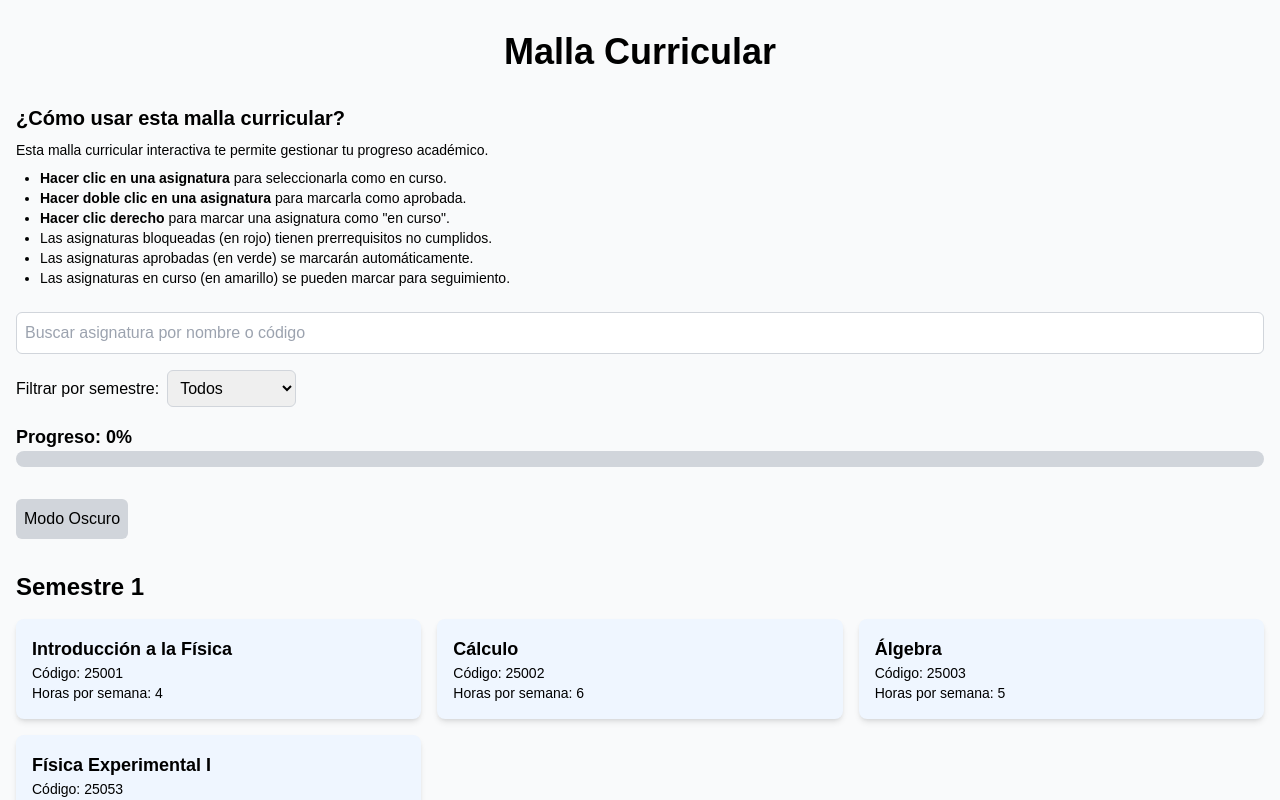
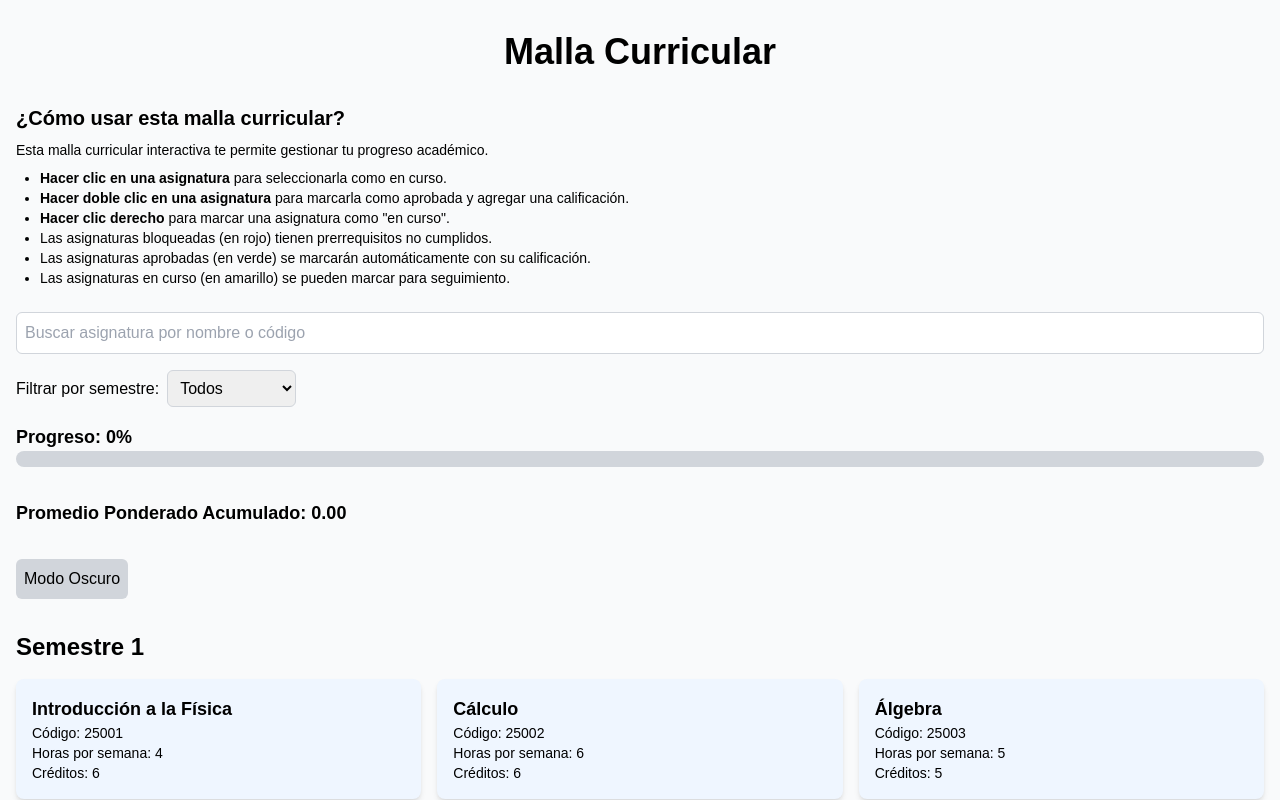
Before and after one commit to Raisuky/ingefis-malla2, a Next.js app: page / in a window 1280 px wide. Shown: the top 800 px of the page. Built offline with nearby package versions, Linux system fonts and the light colour scheme.

Commit message:
Added califcations
I have added the option (almost a must) of puting your calification in the approved subjects. Also added a credit system to calculate the Promedio Ponderado Acumulado (PPA).

```diff
--- a/components/Component.tsx
+++ b/components/Component.tsx
@@ -1,6 +1,11 @@
 'use client';
 
 import React, { useEffect, useState } from 'react';
+
+// Declaración de las constantes de localStorage
+const LOCAL_STORAGE_KEY = 'approvedSubjects'; // Llave para asignaturas aprobadas
+const LOCAL_STORAGE_KEY_IN_PROGRESS = 'inProgressSubjects'; // Llave para asignaturas en curso
+const LOCAL_STORAGE_GRADES_KEY = 'grades'; // Llave para calificaciones
 
 interface Subject {
   code: string;
@@ -9,96 +14,106 @@ interface Subject {
   description: string;
   prerequisites?: string[];
   hours: number;
+  credits: number;
 }
 
-// Definición de las asignaturas (como antes)
 const subjects: Subject[] = [
-  { code: "25001", name: "Introducción a la Física", semester: 1, description: "Fundamentos básicos de la física", prerequisites: [], hours: 4 }, // Anual
-  { code: "25002", name: "Cálculo", semester: 1, description: "Cálculo básico e integral", prerequisites: [], hours: 6 }, // Anual
-  { code: "25003", name: "Álgebra", semester: 1, description: "Estructuras algebraicas fundamentales", prerequisites: [], hours: 5 }, // Anual
-  { code: "25053", name: "Física Experimental I", semester: 1, description: "Laboratorio introductorio de física", prerequisites: [], hours: 4 }, // Anual
-  { code: "25007", name: "Electromagnetismo I", semester: 3, description: "Conceptos fundamentales del electromagnetismo", prerequisites: ["25001"], hours: 5 },
-  { code: "25008", name: "Cálculo Avanzado", semester: 3, description: "Conceptos avanzados de cálculo", prerequisites: ["25002"], hours: 6 },
-  { code: "25010", name: "Ecuaciones Diferenciales", semester: 3, description: "Métodos de resolución de ecuaciones diferenciales", prerequisites: ["25002", "25003"], hours: 5 },
-  { code: "25012", name: "Electromagnetismo II", semester: 4, description: "Conceptos avanzados de electromagnetismo", prerequisites: ["25007", "25008"], hours: 5 },
-  { code: "25013", name: "Métodos Matemáticos para la Física I", semester: 4, description: "Métodos matemáticos aplicados a la física", prerequisites: ["25008", "25010"], hours: 4 },
-  { code: "25014", name: "Electrónica", semester: 4, description: "Introducción a la electrónica", prerequisites: ["25007"], hours: 4 },
-  { code: "25015", name: "Mecánica Clásica", semester: 4, description: "Dinámica integral, mecánica lagrangiana y hamiltoniana", prerequisites: ["25001"], hours: 6 },
-  { code: "25016", name: "Óptica", semester: 5, description: "Fundamentos de la óptica", prerequisites: ["25012"], hours: 4 },
-  { code: "25017", name: "Métodos Matemáticos para la Física II", semester: 5, description: "Métodos avanzados matemáticos", prerequisites: ["25013"], hours: 4 },
-  { code: "25018", name: "Termodinámica", semester: 5, description: "Conceptos fundamentales de termodinámica", prerequisites: ["25002"], hours: 4 },
-  { code: "25021", name: "Física Moderna", semester: 6, description: "Conceptos modernos en física", prerequisites: ["25012"], hours: 4 },
-  { code: "25022", name: "Mecánica de Fluidos", semester: 6, description: "Principios básicos de la mecánica de fluidos", prerequisites: ["25012"], hours: 4 },
-  { code: "25026", name: "Mecánica Cuántica", semester: 7, description: "Fundamentos de la mecánica cuántica", prerequisites: ["25012"], hours: 5 },
-  { code: "25027", name: "Mecánica Estadística", semester: 7, description: "Introducción a la mecánica estadística", prerequisites: ["25012"], hours: 5 },
-  { code: "25028", name: "Cálculo Numérico", semester: 7, description: "Métodos numéricos aplicados", prerequisites: ["25010"], hours: 4 },
-  { code: "25031", name: "Física del Sólido", semester: 8, description: "Fundamentos de la física del estado sólido", prerequisites: ["25026"], hours: 5 },
-  { code: "25032", name: "Laboratorio Avanzado", semester: 8, description: "Laboratorio avanzado en física", prerequisites: ["25023"], hours: 6 },
-  { code: "25033", name: "Espectroscopia Moderna", semester: 8, description: "Introducción a la espectroscopia moderna", prerequisites: ["25026"], hours: 4 },
-  { code: "25034", name: "Electivo I", semester: 8, description: "Asignatura electiva", prerequisites: [], hours: 3 },
-  { code: "25035", name: "Electivo II", semester: 9, description: "Asignatura electiva", prerequisites: [], hours: 3 },
-  { code: "25036", name: "Desarrollo Social de Chile", semester: 9, description: "Historia del desarrollo social en Chile", prerequisites: [], hours: 3 },
-  { code: "25037", name: "Teoría Económica", semester: 9, description: "Fundamentos de la teoría económica", prerequisites: [], hours: 4 },
-  { code: "25038", name: "Taller de Desarrollo Personal", semester: 9, description: "Desarrollo personal y profesional", prerequisites: [], hours: 2 },
-  { code: "25042", name: "Administración de Empresas", semester: 10, description: "Introducción a la administración de empresas", prerequisites: [], hours: 4 },
-  { code: "25043", name: "Ingeniería Económica y Evaluación de Proyectos", semester: 10, description: "Evaluación económica y de proyectos", prerequisites: [], hours: 4 },
-  { code: "25044", name: "Taller de Relaciones Interpersonales", semester: 10, description: "Desarrollo de habilidades interpersonales", prerequisites: [], hours: 2 },
-  { code: "25048", name: "Teoría de Sistemas", semester: 11, description: "Fundamentos de la teoría de sistemas", prerequisites: [], hours: 5 },
-  { code: "25049", name: "Teoría de Proyectos", semester: 11, description: "Teoría y gestión de proyectos", prerequisites: [], hours: 5 },
-  { code: "25050", name: "Trabajo de Titulación", semester: 12, description: "Proyecto final de titulación", prerequisites: [], hours: 10 },
-  { code: "25051", name: "Práctica Profesional", semester: 12, description: "Práctica profesional obligatoria", prerequisites: [], hours: 0 },
+  { code: "25001", name: "Introducción a la Física", semester: 1, description: "Fundamentos básicos de la física", prerequisites: [], hours: 4, credits: 6 }, // Anual
+  { code: "25002", name: "Cálculo", semester: 1, description: "Cálculo básico e integral", prerequisites: [], hours: 6, credits: 6 }, // Anual
+  { code: "25003", name: "Álgebra", semester: 1, description: "Estructuras algebraicas fundamentales", prerequisites: [], hours: 5, credits: 5 }, // Anual
+  { code: "25053", name: "Física Experimental I", semester: 1, description: "Laboratorio introductorio de física", prerequisites: [], hours: 4, credits: 4 }, // Anual
+  { code: "25007", name: "Electromagnetismo I", semester: 3, description: "Conceptos fundamentales del electromagnetismo", prerequisites: ["25001"], hours: 5, credits: 5 },
+  { code: "25008", name: "Cálculo Avanzado", semester: 3, description: "Conceptos avanzados de cálculo", prerequisites: ["25002"], hours: 6, credits: 6 },
+  { code: "25010", name: "Ecuaciones Diferenciales", semester: 3, description: "Métodos de resolución de ecuaciones diferenciales", prerequisites: ["25002", "25003"], hours: 5, credits: 5 },
+  { code: "25012", name: "Electromagnetismo II", semester: 4, description: "Conceptos avanzados de electromagnetismo", prerequisites: ["25007", "25008"], hours: 5, credits: 5 },
+  { code: "25013", name: "Métodos Matemáticos para la Física I", semester: 4, description: "Métodos matemáticos aplicados a la física", prerequisites: ["25008", "25010"], hours: 4, credits: 4 },
+  { code: "25014", name: "Electrónica", semester: 4, description: "Introducción a la electrónica", prerequisites: ["25007"], hours: 4, credits: 4 },
+  { code: "25015", name: "Mecánica Clásica", semester: 4, description: "Dinámica integral, mecánica lagrangiana y hamiltoniana", prerequisites: ["25001"], hours: 6, credits: 6 },
+  { code: "25016", name: "Óptica", semester: 5, description: "Fundamentos de la óptica", prerequisites: ["25012"], hours: 4, credits: 4 },
+  { code: "25017", name: "Métodos Matemáticos para la Física II", semester: 5, description: "Métodos avanzados matemáticos", prerequisites: ["25013"], hours: 4, credits: 4 },
+  { code: "25018", name: "Termodinámica", semester: 5, description: "Conceptos fundamentales de termodinámica", prerequisites: ["25002"], hours: 4, credits: 4 },
+  { code: "25021", name: "Física Moderna", semester: 6, description: "Conceptos modernos en física", prerequisites: ["25012"], hours: 4, credits: 4 },
+  { code: "25022", name: "Mecánica de Fluidos", semester: 6, description: "Principios básicos de la mecánica de fluidos", prerequisites: ["25012"], hours: 4, credits: 4 },
+  { code: "25026", name: "Mecánica Cuántica", semester: 7, description: "Fundamentos de la mecánica cuántica", prerequisites: ["25012"], hours: 5, credits: 5 },
+  { code: "25027", name: "Mecánica Estadística", semester: 7, description: "Introducción a la mecánica estadística", prerequisites: ["25012"], hours: 5, credits: 5 },
+  { code: "25028", name: "Cálculo Numérico", semester: 7, description: "Métodos numéricos aplicados", prerequisites: ["25010"], hours: 4, credits: 4 },
+  { code: "25031", name: "Física del Sólido", semester: 8, description: "Fundamentos de la física del estado sólido", prerequisites: ["25026"], hours: 5, credits: 5 },
+  { code: "25032", name: "Laboratorio Avanzado", semester: 8, description: "Laboratorio avanzado en física", prerequisites: ["25023"], hours: 6, credits: 6 },
+  { code: "25033", name: "Espectroscopia Moderna", semester: 8, description: "Introducción a la espectroscopia moderna", prerequisites: ["25026"], hours: 4, credits: 4 },
+  { code: "25034", name: "Electivo I", semester: 8, description: "Asignatura electiva", prerequisites: [], hours: 3, credits: 3 },
+  { code: "25035", name: "Electivo II", semester: 9, description: "Asignatura electiva", prerequisites: [], hours: 3, credits: 3 },
+  { code: "25036", name: "Desarrollo Social de Chile", semester: 9, description: "Historia del desarrollo social en Chile", prerequisites: [], hours: 3, credits: 3 },
+  { code: "25037", name: "Teoría Económica", semester: 9, description: "Fundamentos de la teoría económica", prerequisites: [], hours: 4, credits: 4 },
+  { code: "25038", name: "Taller de Desarrollo Personal", semester: 9, description: "Desarrollo personal y profesional", prerequisites: [], hours: 2, credits: 2 },
+  { code: "25042", name: "Administración de Empresas", semester: 10, description: "Introducción a la administración de empresas", prerequisites: [], hours: 4, credits: 4 },
+  { code: "25043", name: "Ingeniería Económica y Evaluación de Proyectos", semester: 10, description: "Evaluación económica y de proyectos", prerequisites: [], hours: 4, credits: 4 },
+  { code: "25044", name: "Taller de Relaciones Interpersonales", semester: 10, description: "Desarrollo de habilidades interpersonales", prerequisites: [], hours: 2, credits: 2 },
+  { code: "25048", name: "Teoría de Sistemas", semester: 11, description: "Fundamentos de la teoría de sistemas", prerequisites: [], hours: 5, credits: 5 },
+  { code: "25049", name: "Teoría de Proyectos", semester: 11, description: "Teoría y gestión de proyectos", prerequisites: [], hours: 5, credits: 5 },
+  { code: "25050", name: "Trabajo de Titulación", semester: 12, description: "Proyecto final de titulación", prerequisites: [], hours: 10, credits: 10 },
+  { code: "25051", name: "Práctica Profesional", semester: 12, description: "Práctica profesional obligatoria", prerequisites: [], hours: 0, credits: 0 },
 
   // Métodos Computacionales
-  { code: "25054", name: "Métodos Computacionales para la Física I", semester: 2, description: "Introducción a los métodos computacionales", prerequisites: [], hours: 4 },
-  { code: "25055", name: "Métodos Computacionales para la Física II", semester: 3, description: "Métodos computacionales avanzados", prerequisites: ["25054"], hours: 4 },
-  { code: "25056", name: "Métodos Computacionales y Estadísticos III", semester: 4, description: "Métodos computacionales y estadísticos avanzados", prerequisites: ["25055"], hours: 4 },
+  { code: "25054", name: "Métodos Computacionales para la Física I", semester: 2, description: "Introducción a los métodos computacionales", prerequisites: [], hours: 4, credits: 4 },
+  { code: "25055", name: "Métodos Computacionales para la Física II", semester: 3, description: "Métodos computacionales avanzados", prerequisites: ["25054"], hours: 4, credits: 4 },
+  { code: "25056", name: "Métodos Computacionales y Estadísticos III", semester: 4, description: "Métodos computacionales y estadísticos avanzados", prerequisites: ["25055"], hours: 4, credits: 4 },
 
   // Física experimental
-  { code: "25011", name: "Física Experimental III", semester: 3, description: "Laboratorio avanzado en física experimental", prerequisites: ["25053"], hours: 6 },
-  { code: "25019", name: "Física Experimental IV", semester: 5, description: "Laboratorio avanzado en física experimental", prerequisites: ["25012"], hours: 4 },
-  { code: "25020", name: "Física Experimental V", semester: 5, description: "Laboratorio avanzado en física experimental", prerequisites: ["25012"], hours: 6 },
+  { code: "25011", name: "Física Experimental III", semester: 3, description: "Laboratorio avanzado en física experimental", prerequisites: ["25053"], hours: 6, credits: 6 },
+  { code: "25019", name: "Física Experimental IV", semester: 5, description: "Laboratorio avanzado en física experimental", prerequisites: ["25012"], hours: 4, credits: 4 },
+  { code: "25020", name: "Física Experimental V", semester: 5, description: "Laboratorio avanzado en física experimental", prerequisites: ["25012"], hours: 6, credits: 6 },
 ];
-
-const LOCAL_STORAGE_KEY = 'approvedSubjects';
-const LOCAL_STORAGE_KEY_IN_PROGRESS = 'inProgressSubjects'; // Nueva clave para asignaturas en curso
 
 const Curriculum: React.FC = () => {
   const [semesters, setSemesters] = useState<number[]>([]);
-  const [approvedSubjects, setApprovedSubjects] = useState<string[]>([]);
-  const [selectedSubjects, setSelectedSubjects] = useState<string[]>([]);
-  const [inProgressSubjects, setInProgressSubjects] = useState<string[]>([]);
-  const [currentSemester, setCurrentSemester] = useState<number | null>(null);
-  const [searchQuery, setSearchQuery] = useState('');
-  const [isDarkMode, setIsDarkMode] = useState<boolean>(false);
+  const [approvedSubjects, setApprovedSubjects] = useState<string[]>([]); // Lista de asignaturas aprobadas
+  const [selectedSubjects, setSelectedSubjects] = useState<string[]>([]); // Asignaturas seleccionadas para generar horario
+  const [inProgressSubjects, setInProgressSubjects] = useState<string[]>([]); // Nueva lista de asignaturas en curso
+  const [grades, setGrades] = useState<{ [code: string]: number }>({}); // Mapa de calificaciones por asignatura
+  const [currentSemester, setCurrentSemester] = useState<number | null>(null); // Semestre seleccionado
+  const [searchQuery, setSearchQuery] = useState(''); // Para la búsqueda
+  const [isDarkMode, setIsDarkMode] = useState<boolean>(false); // Modo oscuro
 
-  // Cargar asignaturas aprobadas y en curso desde localStorage al iniciar
+  // Cargar asignaturas aprobadas, en curso y calificaciones desde localStorage al iniciar
   useEffect(() => {
     const storedApprovedSubjects = localStorage.getItem(LOCAL_STORAGE_KEY);
     const storedInProgressSubjects = localStorage.getItem(LOCAL_STORAGE_KEY_IN_PROGRESS);
+    const storedGrades = localStorage.getItem(LOCAL_STORAGE_GRADES_KEY);
     if (storedApprovedSubjects) setApprovedSubjects(JSON.parse(storedApprovedSubjects));
     if (storedInProgressSubjects) setInProgressSubjects(JSON.parse(storedInProgressSubjects));
+    if (storedGrades) setGrades(JSON.parse(storedGrades));
 
     const uniqueSemesters = Array.from(new Set(subjects.map(subject => subject.semester)));
     setSemesters(uniqueSemesters.sort((a, b) => a - b));
   }, []);
 
-  // Guardar las asignaturas aprobadas en localStorage cada vez que cambien
+  // Guardar las asignaturas aprobadas, en curso y calificaciones en localStorage cada vez que cambien
   useEffect(() => {
     localStorage.setItem(LOCAL_STORAGE_KEY, JSON.stringify(approvedSubjects));
   }, [approvedSubjects]);
 
-  // Guardar las asignaturas en curso en localStorage cada vez que cambien
   useEffect(() => {
     localStorage.setItem(LOCAL_STORAGE_KEY_IN_PROGRESS, JSON.stringify(inProgressSubjects));
   }, [inProgressSubjects]);
 
-  // Manejar la selección de asignaturas aprobadas
+  useEffect(() => {
+    localStorage.setItem(LOCAL_STORAGE_GRADES_KEY, JSON.stringify(grades));
+  }, [grades]);
+
+  // Manejar la selección de asignaturas aprobadas y permitir ingresar una calificación
   const handleApproveSubject = (code: string) => {
-    if (approvedSubjects.includes(code)) {
-      setApprovedSubjects(approvedSubjects.filter(subjectCode => subjectCode !== code));
+    const grade = prompt('Ingresa la calificación para esta asignatura (entre 1.0 y 7.0):');
+    const parsedGrade = parseFloat(grade || '');
+
+    if (parsedGrade >= 1.0 && parsedGrade <= 7.0) {
+      setGrades({ ...grades, [code]: parsedGrade });
+
+      if (!approvedSubjects.includes(code)) {
+        setApprovedSubjects([...approvedSubjects, code]);
+        setInProgressSubjects(inProgressSubjects.filter(subjectCode => subjectCode !== code));
+      }
     } else {
-      setApprovedSubjects([...approvedSubjects, code]);
-      setInProgressSubjects(inProgressSubjects.filter(subjectCode => subjectCode !== code)); // Remover de "en curso"
+      alert('Por favor, ingresa una calificación válida entre 1.0 y 7.0.');
     }
   };
 
@@ -120,6 +135,23 @@ const Curriculum: React.FC = () => {
     }
   };
 
+  // Calcular el promedio ponderado acumulado
+  const calculateWeightedAverage = () => {
+    let totalCredits = 0;
+    let totalGrades = 0;
+
+    approvedSubjects.forEach(code => {
+      const subject = subjects.find(subject => subject.code === code);
+      const grade = grades[code];
+      if (subject && grade) {
+        totalCredits += subject.credits;
+        totalGrades += grade * subject.credits;
+      }
+    });
+
+    return totalCredits > 0 ? (totalGrades / totalCredits).toFixed(2) : '0.00';
+  };
+
   // Alternar entre modo claro y oscuro
   const toggleDarkMode = () => {
     setIsDarkMode(prevMode => !prevMode);
@@ -132,7 +164,8 @@ const Curriculum: React.FC = () => {
 
   // Filtrar las asignaturas por búsqueda o semestre
   const filteredSubjects = subjects.filter(subject => {
-    const matchesSearch = subject.name.toLowerCase().includes(searchQuery.toLowerCase()) || subject.code.includes(searchQuery);
+    const matchesSearch = subject.name.toLowerCase().includes(searchQuery.toLowerCase()) ||
+      subject.code.includes(searchQuery);
     const matchesSemester = currentSemester === null || subject.semester === currentSemester;
     return matchesSearch && matchesSemester;
   });
@@ -147,41 +180,41 @@ const Curriculum: React.FC = () => {
 
     // Colores suaves para modo claro y colores intensos para modo oscuro
     const backgroundClass = isApproved
-      ? "bg-green-50 dark:bg-green-700" // Verde suave para aprobadas (modo claro), intenso en modo oscuro
+      ? 'bg-green-50 dark:bg-green-700'
       : isInProgress
-      ? "bg-yellow-50 dark:bg-yellow-700" // Amarillo suave para asignaturas en curso
+        ? 'bg-yellow-50 dark:bg-yellow-700'
         : isUnlocked
-      ? "bg-blue-50 dark:bg-blue-700" // Azul suave para desbloqueadas (modo claro), intenso en modo oscuro
+          ? 'bg-blue-50 dark:bg-blue-700'
           : isLocked
-      ? "bg-red-50 dark:bg-red-700" // Rojo suave para bloqueadas (modo claro), intenso en modo oscuro
-      : "bg-gray-50 dark:bg-gray-700"; // Gris suave por defecto (modo claro), intenso en modo oscuro
+            ? 'bg-red-50 dark:bg-red-700'
+            : 'bg-gray-50 dark:bg-gray-700';
 
     const hoverClass = isApproved
-      ? "hover:bg-green-200 dark:hover:bg-green-700"  // Darker green
+      ? 'hover:bg-green-200 dark:hover:bg-green-700'
       : isInProgress
-      ? "hover:bg-yellow-200 dark:hover:bg-yellow-600" // Darker yellow
+        ? 'hover:bg-yellow-200 dark:hover:bg-yellow-600'
         : isUnlocked
-      ? "hover:bg-blue-200 dark:hover:bg-blue-700"    // Darker blue
+          ? 'hover:bg-blue-200 dark:hover:bg-blue-700'
           : isLocked
-      ? "hover:bg-red-200 dark:hover:bg-red-700"      // Darker red
-      : "hover:bg-gray-200 dark:hover:bg-gray-700";   // Darker gray
+            ? 'hover:bg-red-200 dark:hover:bg-red-700'
+            : 'hover:bg-gray-200 dark:hover:bg-gray-700';
 
     return (
       <div
         key={subject.code}
-        className={`${backgroundClass} ${hoverClass} p-4 rounded-lg shadow-md cursor-pointer transition-transform ${isSelected ? "border-4 border-blue-400" : ""}`}
-        onClick={() => handleSelectSubject(subject.code)} // Seleccionar asignatura para generar horario
-        onDoubleClick={() => handleApproveSubject(subject.code)} // Doble clic para marcar aprobada
-        onContextMenu={(e) => { // Click derecho para marcar en curso
+        className={`${backgroundClass} ${hoverClass} p-4 rounded-lg shadow-md cursor-pointer transition-transform ${isSelected ? 'border-4 border-blue-400' : ''}`}
+        onClick={() => handleSelectSubject(subject.code)}
+        onDoubleClick={() => handleApproveSubject(subject.code)}
+        onContextMenu={(e) => {
           e.preventDefault();
           handleInProgressSubject(subject.code);
         }}
       >
-        <>
         <h3 className="font-semibold text-lg">{subject.name}</h3>
         <p className="text-sm">Código: {subject.code}</p>
         <p className="text-sm">Horas por semana: {subject.hours}</p>
-        </>
+        <p className="text-sm">Créditos: {subject.credits}</p>
+        {isApproved && <p className="text-sm">Calificación: {grades[subject.code]}</p>}
       </div>
     );
   };
@@ -209,10 +242,10 @@ const Curriculum: React.FC = () => {
           Esta malla curricular interactiva te permite gestionar tu progreso académico.
           <ul className="list-disc pl-6 mt-2">
             <li><strong>Hacer clic en una asignatura</strong> para seleccionarla como en curso.</li>
-            <li><strong>Hacer doble clic en una asignatura</strong> para marcarla como aprobada.</li>
+            <li><strong>Hacer doble clic en una asignatura</strong> para marcarla como aprobada y agregar una calificación.</li>
             <li><strong>Hacer clic derecho</strong> para marcar una asignatura como "en curso".</li>
             <li>Las asignaturas bloqueadas (en rojo) tienen prerrequisitos no cumplidos.</li>
-            <li>Las asignaturas aprobadas (en verde) se marcarán automáticamente.</li>
+            <li>Las asignaturas aprobadas (en verde) se marcarán automáticamente con su calificación.</li>
             <li>Las asignaturas en curso (en amarillo) se pueden marcar para seguimiento.</li>
           </ul>
         </p>
@@ -257,6 +290,11 @@ const Curriculum: React.FC = () => {
         </div>
       </div>
 
+      {/* Mostrar el promedio ponderado acumulado */}
+      <div className="mb-8">
+        <h2 className="text-lg font-bold">Promedio Ponderado Acumulado: {calculateWeightedAverage()}</h2>
+      </div>
+
       {/* Botón para alternar entre modo claro y oscuro */}
       <div className="mb-8">
         <button
```
Lines whose indentation alone changed are shown as unchanged.
